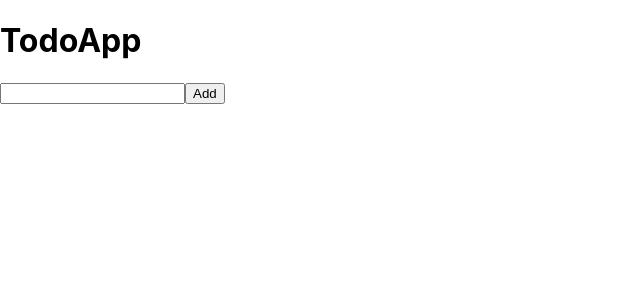
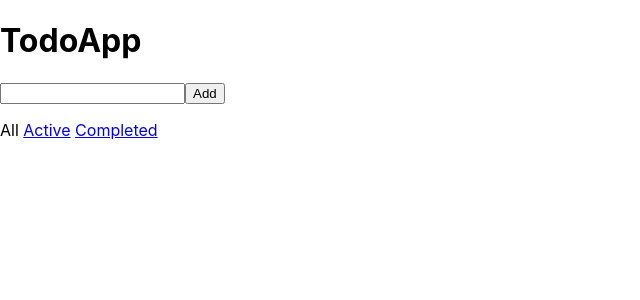
Before and after one commit to jpaulobneto/todo-app-temp, a React (Create React App) app: page / in a window 1280 px wide. Shown: the top 300 px of the page, without its empty margins (0-640 px from the left). Built offline with nearby package versions, Linux system fonts and the light colour scheme.

Commit message:
Implement Footer with FilterLink components

```diff
--- a/src/components/TodoApp/TodoApp.jsx
+++ b/src/components/TodoApp/TodoApp.jsx
@@ -1,6 +1,7 @@
 import React from 'react';
 import { AddTodo } from '../../containers/AddTodo/AddTodo';
 import { TodoList } from '../../containers/TodoList/TodoList';
+import { Footer } from '../../containers/Footer';
 
 export const TodoApp = () => (
   <div className="todo-app">
@@ -11,5 +12,6 @@ export const TodoApp = () => (
       }}
     />
     <TodoList />
+    <Footer />
   </div>
 );
--- /dev/null
+++ b/src/components/TodoApp/components/Footer/Footer.jsx
@@ -0,0 +1,19 @@
+import React from 'react';
+import { FilterLink } from './component/FilterLink/FilterLink';
+
+export const Footer = ({ currentFilter, onFilterClick }) => (
+  <div className="footer">
+    <FilterLink currentFilter={currentFilter} filter="SHOW_ALL" onClick={onFilterClick}>
+      All
+    </FilterLink>
+    {' '}
+    <FilterLink currentFilter={currentFilter} filter="SHOW_ACTIVE" onClick={onFilterClick}>
+      Active
+    </FilterLink>
+    {' '}
+    <FilterLink currentFilter={currentFilter} filter="SHOW_COMPLETED" onClick={onFilterClick}>
+      Completed
+    </FilterLink>
+    {' '}
+  </div>
+);
--- /dev/null
+++ b/src/components/TodoApp/components/Footer/component/FilterLink/FilterLink.jsx
@@ -0,0 +1,17 @@
+import React from 'react';
+
+export const FilterLink = ({
+  currentFilter, filter, children, onClick,
+}) => (currentFilter === filter ? (
+  <span>{children}</span>
+) : (
+  <a
+    href="#"
+    onClick={(ev) => {
+      ev.preventDefault();
+      onClick(filter);
+    }}
+  >
+    {children}
+  </a>
+));
--- /dev/null
+++ b/src/containers/Footer.jsx
@@ -0,0 +1,15 @@
+import { connect } from 'react-redux';
+import { Footer as PresentationalComponent } from '../components/TodoApp/components/Footer/Footer';
+import { setVisibilityFilter } from '../actions/actionCreators';
+
+const mapStateToProps = state => ({
+  currentFilter: state.visibilityFilter,
+});
+const mapDispatchToProps = dispatch => ({
+  onFilterClick: filter => dispatch(setVisibilityFilter(filter)),
+});
+
+export const Footer = connect(
+  mapStateToProps,
+  mapDispatchToProps,
+)(PresentationalComponent);
```
